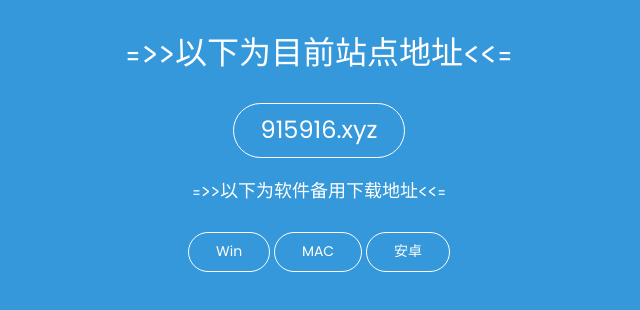
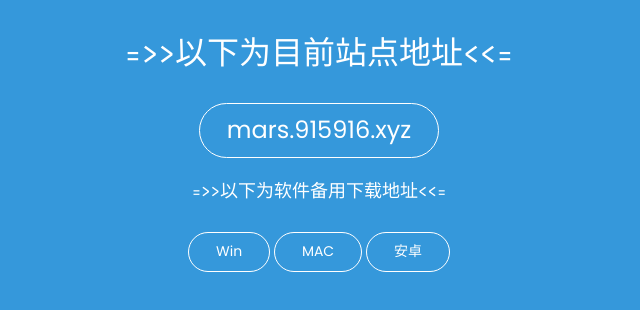
Before and after one commit to marsovo/marsovo.github.io, a plain HTML site: page index.html in a window 1280 px wide. Shown: the part 286-596 px from the top of the page, without its empty margins (321-961 px from the left). Drawn offline with Linux system fonts and the light colour scheme.

Commit message:
Update index.html

```diff
--- a/index.html
+++ b/index.html
@@ -62,7 +62,7 @@
 	    	    <h2>Mars 网址发布页</h2>
 	    	    <p>为了防止迷路，请将本网页存取为书签</p>
 	    	    <p><font size="6">=>>以下为目前站点地址<<=</font></p>
-	    	    <a class="about" id="link1"  href="#"><font size="5">915916.xyz</font></a>
+	    	    <a class="about" id="link1"  href="#"><font size="5">mars.915916.xyz</font></a>
 	    	</div>
 		<div class="content">
 	    	    <p>=>>以下为软件备用下载地址<<=</p>
```
